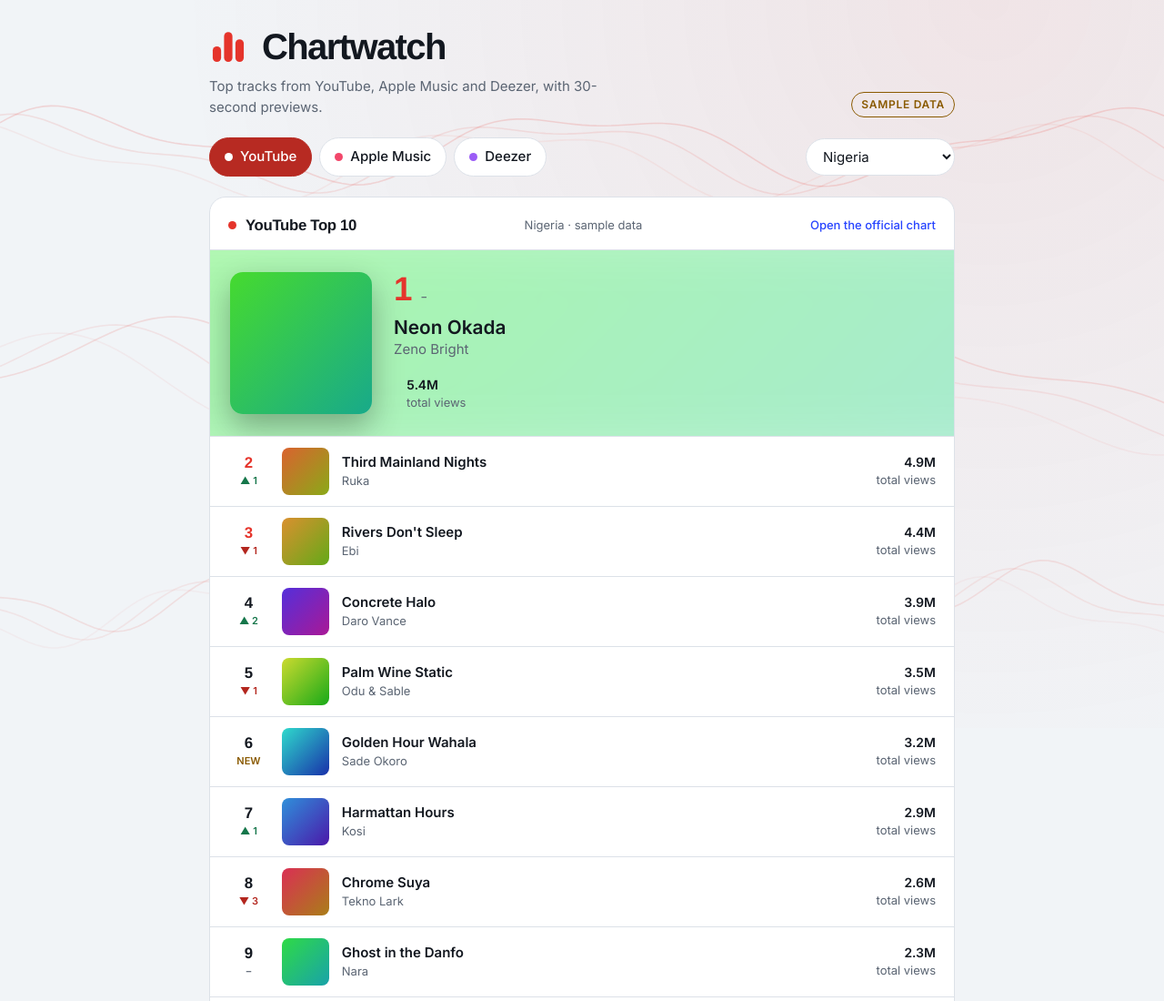
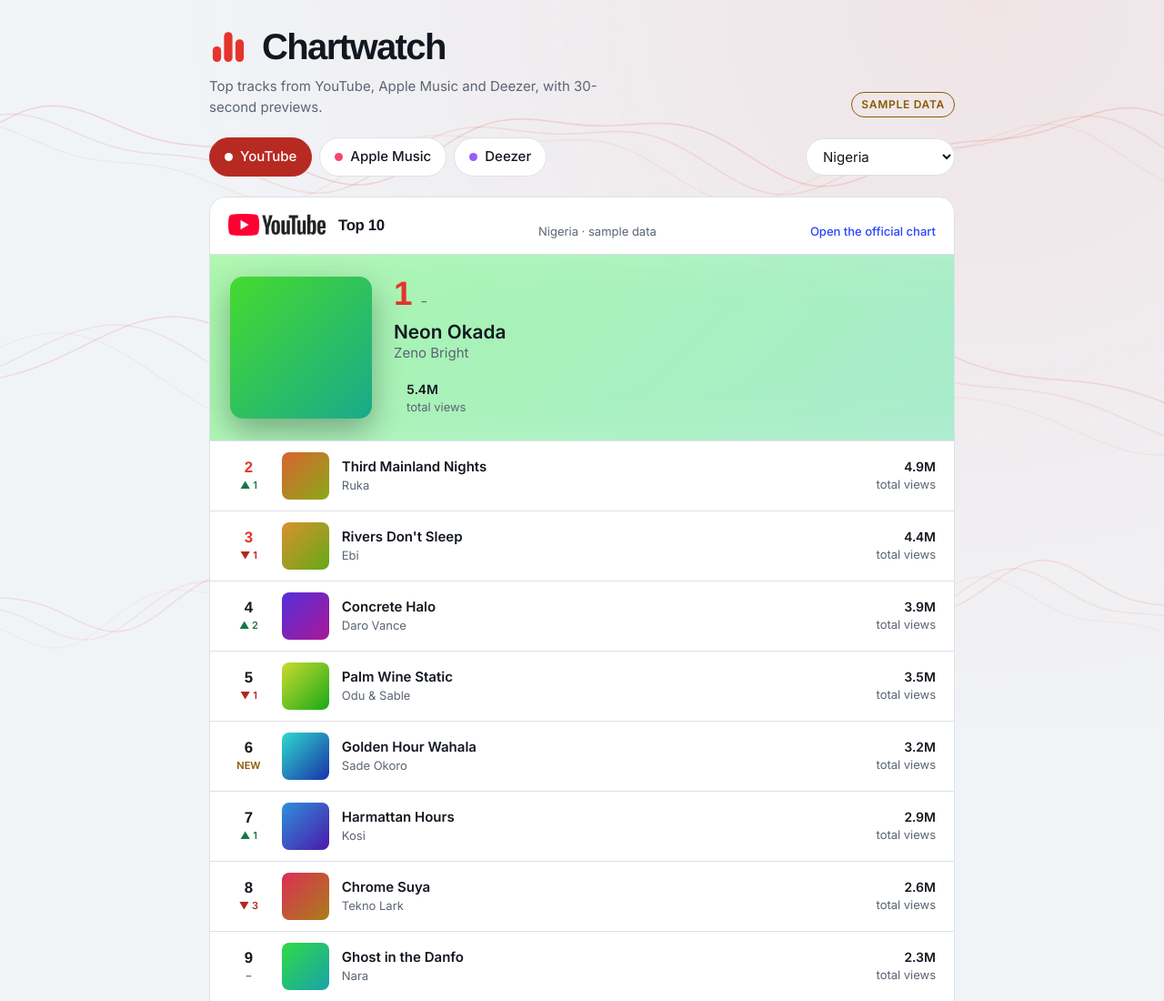
Before and after one commit to CyberSlick13/chartwatch, a website: page public/index.html in a window 1280 px wide. Shown: the top 1100 px of the page at 91% size. Drawn offline with Linux system fonts and the light colour scheme; no server answers; a web font is replaced by a local one.

Commit message:
Add files via upload

```diff
--- a/public/index.html
+++ b/public/index.html
@@ -94,6 +94,18 @@ select {
 .panel-head { display: flex; flex-wrap: wrap; gap: 8px 16px; align-items: baseline; justify-content: space-between; padding: 18px 20px 14px; border-bottom: 1px solid var(--line); }
 .panel-head h2 { font-family: var(--font-display); font-weight: 600; font-size: 1.05rem; letter-spacing: -0.02em; margin: 0; display: flex; align-items: center; gap: 10px; }
 .panel-head .meta { color: var(--muted); font-size: 13px; }
+/* Official logos are shown as supplied. The light-page version is the default; the dark-page version replaces it in dark mode. */
+.plat-logo { display: block; margin-right: 4px; }
+.logo-dark { display: none; }
+/* A logo that only exists in a dark-text version sits on a white badge in dark mode. */
+@media (prefers-color-scheme: dark) {
+  :root:not([data-theme="light"]) .logo-light { display: none; }
+  :root:not([data-theme="light"]) .logo-dark { display: block; }
+  :root:not([data-theme="light"]) .logo-chip { background: #fff; padding: 5px 9px; border-radius: 9px; box-sizing: content-box; }
+}
+:root[data-theme="dark"] .logo-light { display: none; }
+:root[data-theme="dark"] .logo-dark { display: block; }
+:root[data-theme="dark"] .logo-chip { background: #fff; padding: 5px 9px; border-radius: 9px; box-sizing: content-box; }
 .panel-head a { color: var(--accent); font-size: 13px; font-weight: 500; text-decoration: none; }
 .panel-head a:hover { text-decoration: underline; }
 
@@ -237,9 +249,13 @@ const SAMPLE_NG = {
 };
 
 const PLATFORMS = {
-  youtube: { name: "YouTube",     color: "var(--yt)", unit: "total views", link: "https://charts.youtube.com/" },
-  apple:   { name: "Apple Music", color: "var(--am)", unit: "",      link: "https://music.apple.com/" },
-  deezer:  { name: "Deezer",      color: "var(--dz)", unit: "",      link: "https://www.deezer.com/en/channels/charts", worldwide: true }
+  // "logo" holds the platform's official artwork, unaltered: one version for light pages, one for dark. Add it when a platform's files are in /logos.
+  youtube: { name: "YouTube",     color: "var(--yt)", unit: "total views", link: "https://charts.youtube.com/",
+             logo: { light: "/logos/youtube-light.png", dark: "/logos/youtube-dark.png", ratio: 4.472 } },
+  apple:   { name: "Apple Music", color: "var(--am)", unit: "",      link: "https://music.apple.com/",
+             logo: { light: "/logos/apple-music.svg", dark: "/logos/apple-music.svg", ratio: 1, h: 28, textName: true } },
+  deezer:  { name: "Deezer",      color: "var(--dz)", unit: "",      link: "https://www.deezer.com/en/channels/charts", worldwide: true,
+             logo: { light: "/logos/deezer.png", dark: "/logos/deezer.png", ratio: 3.614, h: 24, chipOnDark: true } }
 };
 /* Keep these in step with COUNTRIES in server.js. */
 const COUNTRIES = [["ng", "Nigeria"], ["gh", "Ghana"], ["za", "South Africa"], ["ke", "Kenya"], ["gb", "United Kingdom"], ["us", "United States"]];
@@ -424,6 +440,19 @@ document.addEventListener("visibilitychange", function () {
 });
 
 /* ---- Rendering ---- */
+/* Official logo markup. One image if the same file works on light and dark pages, otherwise a light and a dark version.
+   "textName" means the artwork has no wordmark, so the platform's name is written beside it. */
+function logoHtml(p) {
+  const L = p.logo, h = L.h || 24, w = Math.round(h * L.ratio);
+  const size = ' width="' + w + '" height="' + h + '"';
+  const alt = L.textName ? "" : p.name;
+  if (L.light === L.dark) {
+    return '<img class="plat-logo' + (L.chipOnDark ? " logo-chip" : "") + '" src="' + L.light + '" alt="' + alt + '"' + size + '>';
+  }
+  return '<img class="plat-logo logo-light" src="' + L.light + '" alt="' + alt + '"' + size + '>' +
+         '<img class="plat-logo logo-dark" src="' + L.dark + '" alt=""' + size + '>';
+}
+
 function safeUrl(u) { return encodeURI(u).replace(/"/g, "%22"); }
 
 function rowEl(r, p, data, i, enter) {
@@ -481,7 +510,9 @@ function paint() {
   animateNext = false;
   const items = data.items;
   const shown = state.showAll ? items : items.slice(0, FIRST_PAGE);
-  document.getElementById("panel-title").innerHTML = '<span class="dot" style="background:' + p.color + '"></span>' + p.name + " Top " + (shown.length || FIRST_PAGE);
+  const heading = "Top " + (shown.length || FIRST_PAGE);
+  document.getElementById("panel-title").innerHTML = p.logo ? logoHtml(p) + "<span>" + (p.logo.textName ? p.name + " " : "") + heading + "</span>"
+    : '<span class="dot" style="background:' + p.color + '"></span>' + p.name + " " + heading;
 
   const rows = shown.map(function (r, i) { return rowEl(r, p, data, i, enter); });
   if (!rows.length) {
```
Also changed, not shown: public/logos/apple-music.svg (added), public/logos/deezer.png (added), public/logos/youtube-dark.png (added), public/logos/youtube-light.png (added).
